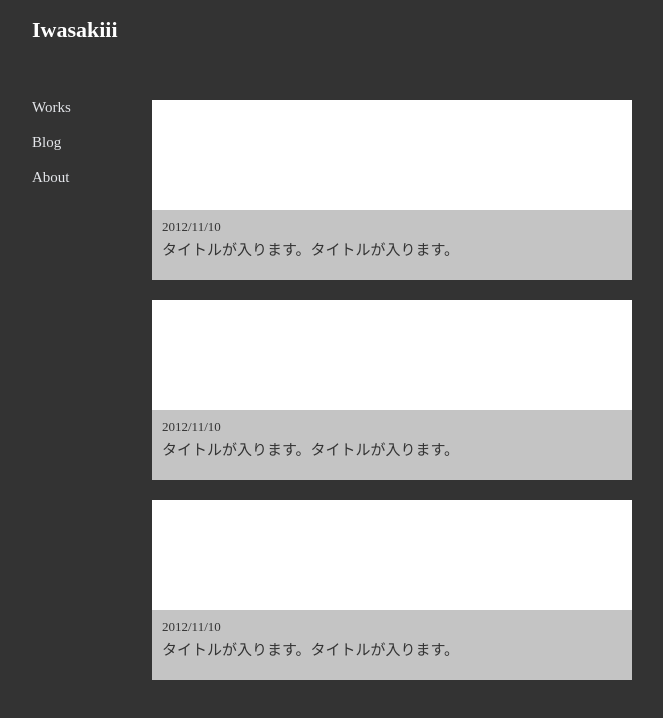
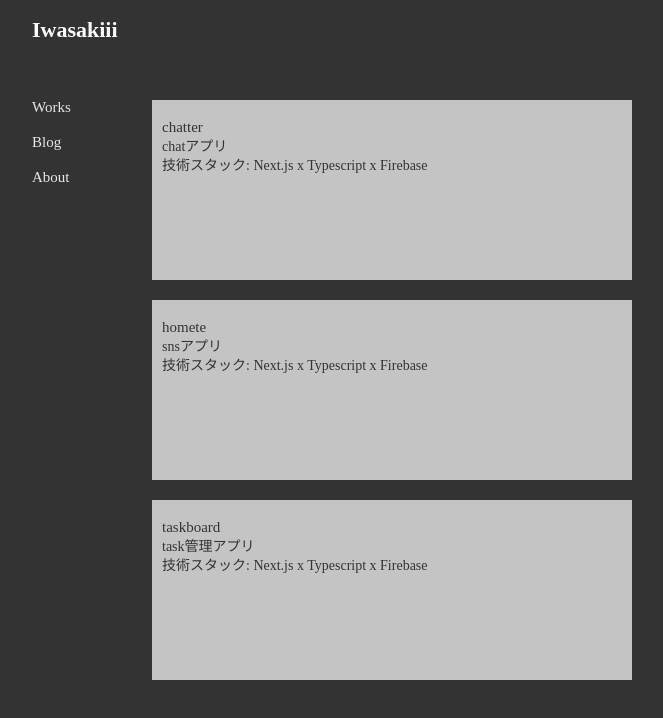
Before and after one commit to Yoshiyuki-Iwasaki/iwasakiii, a Next.js app: page /works in a window 1280 px wide. Shown: the top 718 px of the page, without its empty margins (308-971 px from the left). Built offline with nearby package versions, Linux system fonts and the light colour scheme; no server answers.

Commit message:
fix layout.

```diff
--- a/src/pages/works/index.tsx
+++ b/src/pages/works/index.tsx
@@ -8,34 +8,46 @@ const Works = () => {
     <Layout>
       <List>
         <ListItem>
-          <Link href="/" as="/" passHref>
+          <Link
+            href="https://chatter-197df.web.app/"
+            as="https://chatter-197df.web.app/"
+            passHref
+          >
             <Inner>
-              <EyeCatch></EyeCatch>
               <TextArea>
-                <Date>2012/11/10</Date>
-                <Title>タイトルが入ります。タイトルが入ります。</Title>
+                <Title>chatter</Title>
+                <Description>chatアプリ</Description>
+                <Comment>技術スタック: Next.js x Typescript x Firebase</Comment>
               </TextArea>
             </Inner>
           </Link>
         </ListItem>
         <ListItem>
-          <Link href="/" as="/" passHref>
+          <Link
+            href="https://homete-d12f0.web.app/"
+            as="https://homete-d12f0.web.app/"
+            passHref
+          >
             <Inner>
-              <EyeCatch></EyeCatch>
               <TextArea>
-                <Date>2012/11/10</Date>
-                <Title>タイトルが入ります。タイトルが入ります。</Title>
+                <Title>homete</Title>
+                <Description>snsアプリ</Description>
+                <Comment>技術スタック: Next.js x Typescript x Firebase</Comment>
               </TextArea>
             </Inner>
           </Link>
         </ListItem>
         <ListItem>
-          <Link href="/" as="/" passHref>
+          <Link
+            href="https://taskboard-a75c1.web.app"
+            as="https://taskboard-a75c1.web.app"
+            passHref
+          >
             <Inner>
-              <EyeCatch></EyeCatch>
               <TextArea>
-                <Date>2012/11/10</Date>
-                <Title>タイトルが入ります。タイトルが入ります。</Title>
+                <Title>taskboard</Title>
+                <Description>task管理アプリ</Description>
+                <Comment>技術スタック: Next.js x Typescript x Firebase</Comment>
               </TextArea>
             </Inner>
           </Link>
@@ -62,20 +74,21 @@ const ListItem = styled.li`
   }
 `;
 const Inner = styled.a``;
-const EyeCatch = styled.div`
-  width: 100%;
-  height: 110px;
-  background: #fff;
-`;
 const TextArea = styled.div`
   padding: 10px;
-`;
-const Date = styled.p`
-  font-size: 13px;
-  color: #333;
 `;
 const Title = styled.h2`
   margin-top: 10px;
   font-size: 15px;
   color: #333;
 `;
+const Description = styled.p`
+  margin-top: 5px;
+  font-size: 14px;
+  color: #333;
+`;
+const Comment = styled.p`
+  margin-top: 5px;
+  font-size: 14px;
+  color: #333;
+`;
```
Also changed, not shown: src/pages/about/index.tsx (+21 -7 lines).
